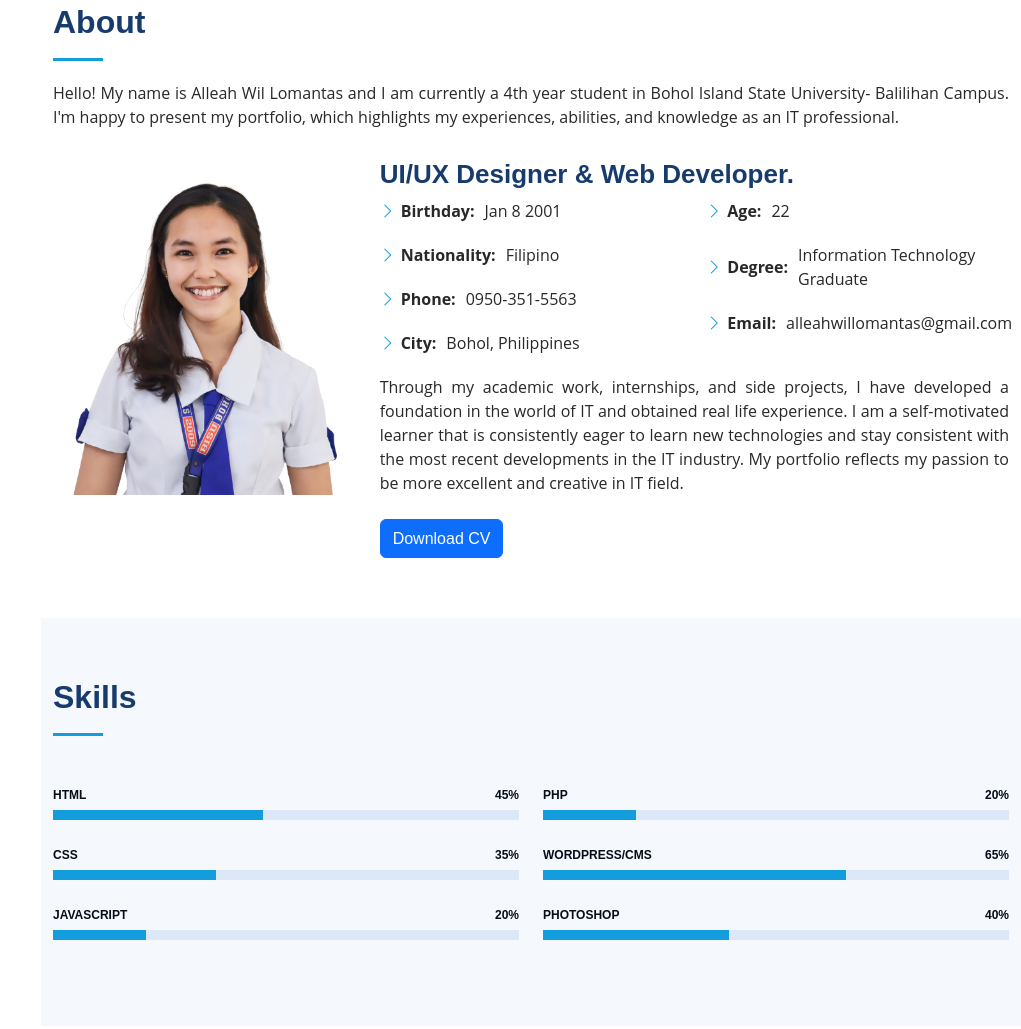
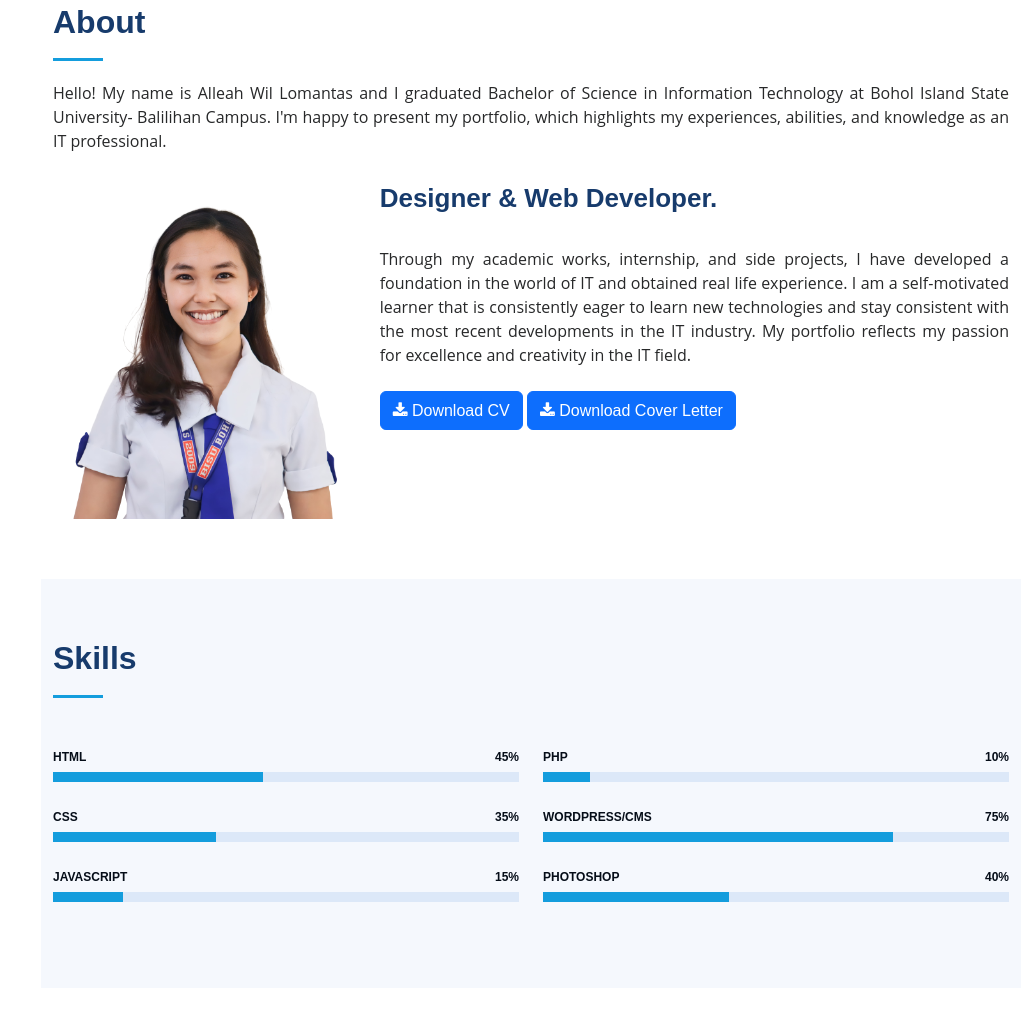
Before and after one commit to AlleahWil/AlleahWil, a plain HTML site: page index.html in a window 1280 px wide. Shown: the part 857-1886 px from the top of the page, without its empty margins (259-1280 px from the left). Drawn offline with Linux system fonts and the light colour scheme.

Commit message:
sixth commit

```diff
--- a/index.html
+++ b/index.html
@@ -10,7 +10,7 @@
   <meta content="" name="keywords">
 
   <!-- Favicons -->
-  <link href="assets/img/A (1).png" rel="icon">
+  <link href="assets/img/site view (2).png" rel="icon">
   <link href="assets/img/A.png" rel="apple-touch-icon">
 
   <!-- Google Fonts -->
@@ -23,6 +23,7 @@
   <link href="assets/vendor/boxicons/css/boxicons.min.css" rel="stylesheet">
   <link href="assets/vendor/glightbox/css/glightbox.min.css" rel="stylesheet">
   <link href="assets/vendor/swiper/swiper-bundle.min.css" rel="stylesheet">
+  <link rel="stylesheet" href="https://cdnjs.cloudflare.com/ajax/libs/font-awesome/4.7.0/css/font-awesome.min.css">
 
   <!-- Template Main CSS File -->
   <link href="assets/css/style.css" rel="stylesheet">
@@ -50,10 +51,11 @@
         <h5 class="text-center"><a href="index.html " class="text-white">Alleah Wil T. Lomantas</a></h5>
         <div class="social-links mt-3 text-center">
           <!-- <a href="#" class="twitter"><i class="bx bxl-twitter"></i></a> -->
-          <a href="https://www.facebook.com/allonahangelie.lomantas" class="facebook"><i class="bx bxl-facebook"></i></a>
-          <a href="https://www.instagram.com/lheelomantas/" class="instagram"><i class="bx bxl-instagram"></i></a>
+          <a href="https://www.facebook.com/allonahangelie.lomantas" target="_blank" class="facebook"><i class="bx bxl-facebook"></i></a>
+          <a href="https://www.instagram.com/lheelomantas/" target="_blank" class="instagram"><i class="bx bxl-instagram"></i></a>
           <!-- <a href="#" class="google-plus"><i class="bx bxl-skype"></i></a> -->
-          <a href="https://www.linkedin.com/in/alleah-wil-lomantas-502658273" class="linkedin"><i class="bx bxl-linkedin"></i></a>
+          <a href="https://www.linkedin.com/in/alleah-wil-lomantas-502658273" target="_blank" class="linkedin"><i class="bx bxl-linkedin"></i></a>
+          <a href="https://github.com/AlleahWil" target="_blank" class="Github"><i class="bx bxl-github"></i></a>
         </div>
       </div>
 
@@ -89,7 +91,7 @@
 
         <div class="section-title">
           <h2>About</h2>
-          <p style="text-align: justify;">Hello! My name is Alleah Wil Lomantas and I am currently a 4th year student in Bohol Island State University- Balilihan Campus. I'm happy to present my portfolio, which highlights my experiences, abilities, and knowledge as an IT professional. </p>
+          <p style="text-align: justify;">Hello! My name is Alleah Wil Lomantas and I graduated Bachelor of Science in Information Technology at Bohol Island State University- Balilihan Campus. I'm happy to present my portfolio, which highlights my experiences, abilities, and knowledge as an IT professional. </p>
         </div>
 
         <div class="row">
@@ -97,39 +99,43 @@
             <img src="assets/img/1681975136747-removebg-preview.png" class="img-fluid" alt="">
           </div>
           <div class="col-lg-8 pt-4 pt-lg-0 content" data-aos="fade-left">
-            <h3>UI/UX Designer &amp; Web Developer.</h3>
+            <h3> Designer &amp; Web Developer.</h3>
+            <br>
             <!-- <p class="fst-italic">
               I am a Front-End Developer in ZionLab IT Consultancy as an intern and I usually use a wordpress for making a website.
             </p> -->
             <div class="row">
-              <div class="col-lg-6">
+              <!-- <div class="col-lg-6">
                 <ul>
                   <li><i class="bi bi-chevron-right"></i> <strong>Birthday:</strong> <span>Jan 8 2001</span></li>
                   <li><i class="bi bi-chevron-right"></i> <strong>Nationality:</strong> <span>Filipino</span></li>
                   <li><i class="bi bi-chevron-right"></i> <strong>Phone:</strong> <span>0950-351-5563</span></li>
                   <li><i class="bi bi-chevron-right"></i> <strong>City:</strong> <span>Bohol, Philippines</span></li>
                 </ul>
-              </div>
-              <div class="col-lg-6">
+              </div> -->
+              <!-- <div class="col-lg-6">
                 <ul>
                   <li><i class="bi bi-chevron-right"></i> <strong>Age:</strong> <span>22</span></li>
                   <li><i class="bi bi-chevron-right"></i> <strong>Degree:</strong> <span>Information Technology Graduate</span></li>
                   <li><i class="bi bi-chevron-right"></i> <strong>Email:</strong> <span>alleahwillomantas@gmail.com</span></li>
 
                 </ul>
-              </div>
+              </div> -->
             </div>
             <p style="text-align: justify;">
-              Through my academic work, internships, and side projects, I have developed a foundation in the
+              Through my academic works, internship, and side projects, I have developed a foundation in the
               world of IT and obtained real life experience. I am a self-motivated learner that is consistently
               eager to learn new technologies and stay consistent with the most recent developments in the IT
-              industry. My portfolio reflects my passion to be more excellent and creative in IT field.
+              industry. My portfolio reflects my passion for excellence and creativity in the IT field.
         <br>
         <br>
             <button class="btn btn-primary">
-              <i class="icon-download2"><a href="assets/img/Alleah Wil Lomantas Resume (1).pdf" target="_blank" style="color: white;font-family: Arial, Helvetica, sans-serif;"></i> Download CV</a>
+              <i class="fa fa-download"><a href="assets/img/My Resume .pdf" target="_blank" style="color: white;font-family: Arial, Helvetica, sans-serif;"></i> Download CV</a>
             </button>
 
+            <button class="btn btn-primary">
+              <i class="fa fa-download"><a href="assets/img/Alleah Wil_ Cover Letter (2).pdf" target="_blank" style="color: white;font-family: Arial, Helvetica, sans-serif;"></i> Download Cover Letter</a>
+            </button>
         </p>
           </div>
 
@@ -214,9 +220,9 @@
             </div>
 
             <div class="progress">
-              <span class="skill">JavaScript <i class="val">20%</i></span>
+              <span class="skill">JavaScript <i class="val">15%</i></span>
               <div class="progress-bar-wrap">
-                <div class="progress-bar" role="progressbar" aria-valuenow="20" aria-valuemin="0" aria-valuemax="25"></div>
+                <div class="progress-bar" role="progressbar" aria-valuenow="15" aria-valuemin="0" aria-valuemax="25"></div>
               </div>
             </div>
 
@@ -225,16 +231,16 @@
           <div class="col-lg-6" data-aos="fade-up" data-aos-delay="100">
 
             <div class="progress">
-              <span class="skill">PHP <i class="val">20%</i></span>
+              <span class="skill">PHP <i class="val">10%</i></span>
               <div class="progress-bar-wrap">
-                <div class="progress-bar" role="progressbar" aria-valuenow="20" aria-valuemin="0" aria-valuemax="100"></div>
+                <div class="progress-bar" role="progressbar" aria-valuenow="10" aria-valuemin="0" aria-valuemax="100"></div>
               </div>
             </div>
 
             <div class="progress">
-              <span class="skill">WordPress/CMS <i class="val">65%</i></span>
+              <span class="skill">WordPress/CMS <i class="val">75%</i></span>
               <div class="progress-bar-wrap">
-                <div class="progress-bar" role="progressbar" aria-valuenow="65" aria-valuemin="0" aria-valuemax="100"></div>
+                <div class="progress-bar" role="progressbar" aria-valuenow="75" aria-valuemin="0" aria-valuemax="100"></div>
               </div>
             </div>
 
@@ -336,6 +342,7 @@
             <div class="resume-item">
               <h4>Assistant Manager</h4>
               <p><em>Aldwin Jumamil Store- Public Market </em></p>
+              <p><em>Part Timer</em></p>
               <p><em>Balilihan, Bohol</em></p>
               <h5>2017 - Present</h5>
             </div>
@@ -618,7 +625,7 @@
               <div class="email"  style="margin-left: 10%;">
                 <i class="bi bi-envelope"></i>
                 <h4>Email:</h4>
-                <p>alleahwillomantas@gmail.com</p>
+                <p>alleahlomantas2001@gmail.com</p>
               </div>
 
               <div class="phone" style="margin-left: 10%; margin-right: 10%;">
```
Also changed, not shown: assets/img/site view (1).png (added), assets/img/site view (2).png (added), assets/img/site view.png (added), 2 other files.
